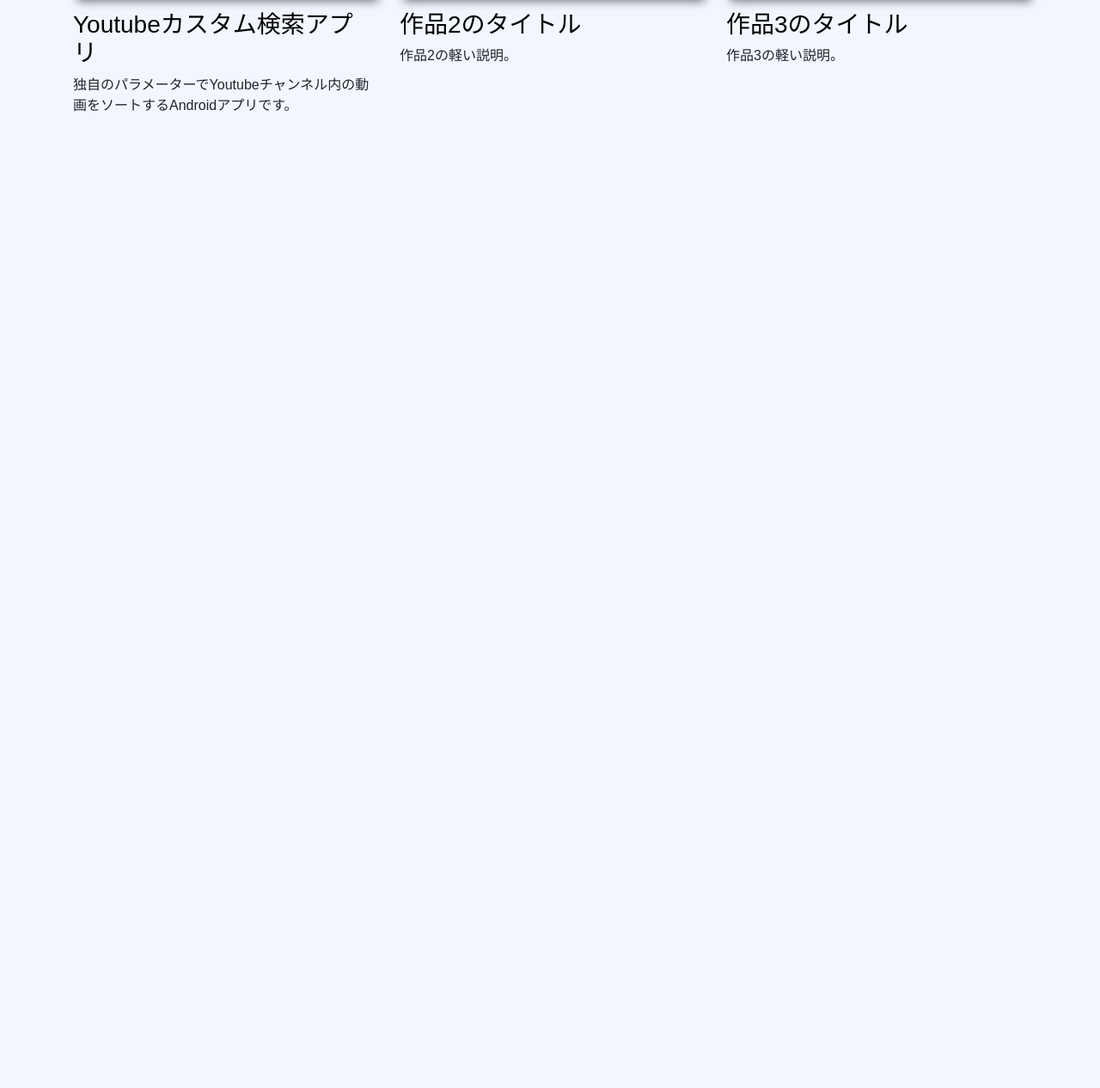
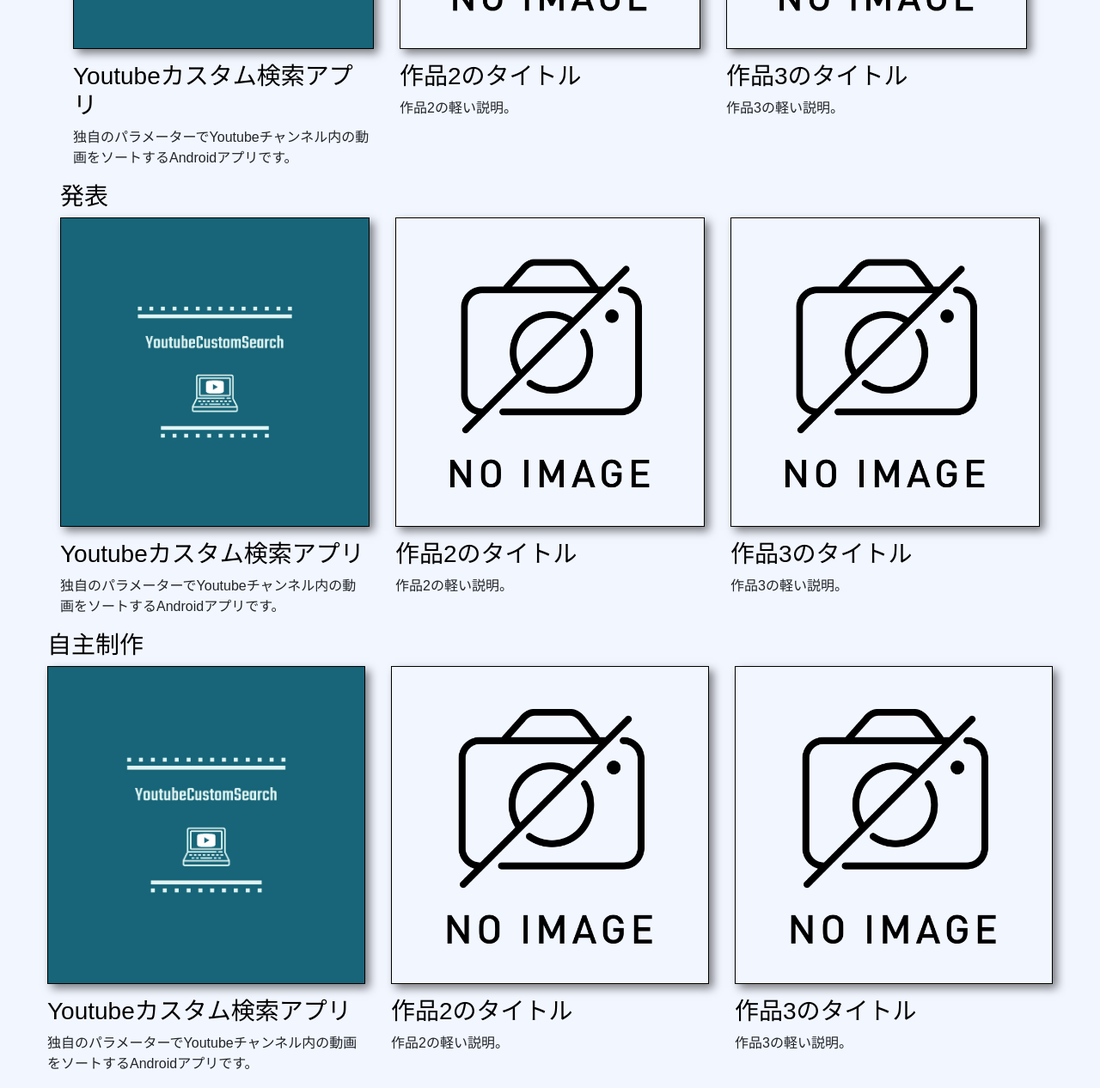
Before and after one commit to Manato13/manato13.github.io, a plain HTML site: page index.html in a window 1280 px wide. Shown: the part 1357-2623 px from the top of the page at 86% size. Before the commit the page ends 1508 px from the top, so only its background shows below. Drawn offline with nearby package versions, Linux system fonts and the light colour scheme.

Commit message:
workにサブカテゴリを追加

```diff
--- a/index.html
+++ b/index.html
@@ -32,6 +32,7 @@
     </div>
 
     <h2 class="my-4">Works</h2>
+    <h3>講義内課題</h3>
     <div class="row">
       <!-- 作品を3つ表示 -->
       <div class="col-sm-4">
@@ -55,6 +56,53 @@
           <p>作品3の軽い説明。</p>
         </a>
       </div>
+    <h3>発表</h3>
+    <div class="row">
+      <!-- 作品を3つ表示 -->
+      <div class="col-sm-4">
+        <a href="https://github.com/Manato13/YouTubeCustomSearchApp" target="_blank">
+          <img src="work1.jpg" class="img-fluid" alt="Work 1 Image">
+          <h3>Youtubeカスタム検索アプリ</h3>
+          <p>独自のパラメーターでYoutubeチャンネル内の動画をソートするAndroidアプリです。</p>
+        </a>
+      </div>
+      <div class="col-sm-4">
+        <a href="path/to/work2" target="_blank">
+          <img src="noimage.png" class="img-fluid" alt="Work 2 Image">
+          <h3>作品2のタイトル</h3>
+          <p>作品2の軽い説明。</p>
+        </a>
+      </div>
+      <div class="col-sm-4">
+        <a href="path/to/work3" target="_blank">
+          <img src="noimage.png" class="img-fluid" alt="Work 3 Image">
+          <h3>作品3のタイトル</h3>
+          <p>作品3の軽い説明。</p>
+        </a>
+      </div>
+    <h3>自主制作</h3>
+    <div class="row">
+      <!-- 作品を3つ表示 -->
+      <div class="col-sm-4">
+        <a href="https://github.com/Manato13/YouTubeCustomSearchApp" target="_blank">
+          <img src="work1.jpg" class="img-fluid" alt="Work 1 Image">
+          <h3>Youtubeカスタム検索アプリ</h3>
+          <p>独自のパラメーターでYoutubeチャンネル内の動画をソートするAndroidアプリです。</p>
+        </a>
+      </div>
+      <div class="col-sm-4">
+        <a href="path/to/work2" target="_blank">
+          <img src="noimage.png" class="img-fluid" alt="Work 2 Image">
+          <h3>作品2のタイトル</h3>
+          <p>作品2の軽い説明。</p>
+        </a>
+      </div>
+      <div class="col-sm-4">
+        <a href="path/to/work3" target="_blank">
+          <img src="noimage.png" class="img-fluid" alt="Work 3 Image">
+          <h3>作品3のタイトル</h3>
+          <p>作品3の軽い説明。</p>
+        </a>
     </div>
   </div>
 
--- a/stylesheet.css
+++ b/stylesheet.css
@@ -11,6 +11,11 @@ body {
   h1, h2, h3 {
     color: #000000;
   }
+
+  h2 {
+    font-size: 3rem;
+  }
+
 
   img {
     margin-bottom: 15px;
```
